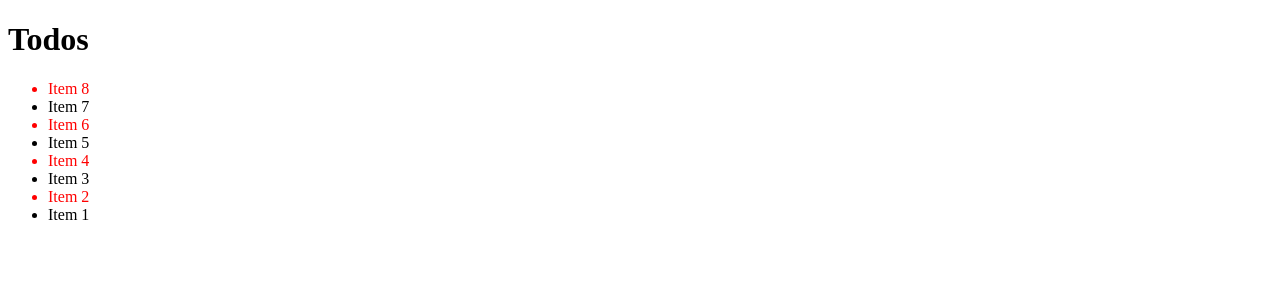
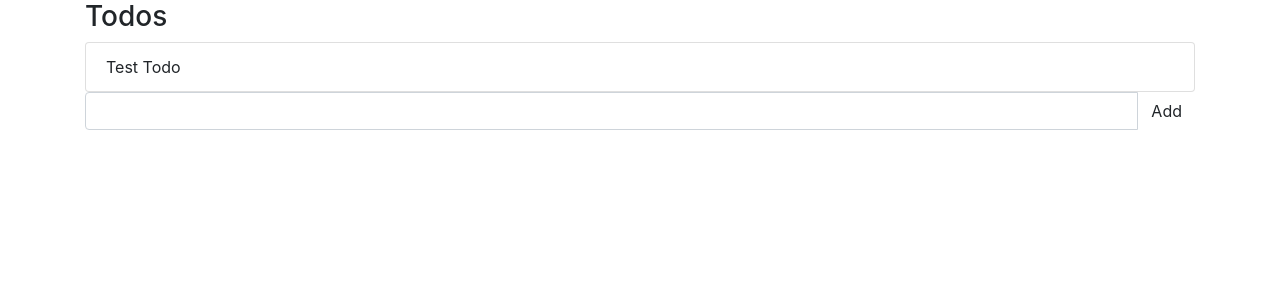
Before and after one commit to filipbugala/react_sages_course, a React (Create React App) app: page / in a window 1280 px wide. Shown: the top 300 px of the page. Built offline with nearby package versions, Linux system fonts and the light colour scheme.

Commit message:
onChange events, event proxy, event.persist

```diff
--- a/package.json
+++ b/package.json
@@ -3,6 +3,7 @@
   "version": "0.1.0",
   "private": true,
   "dependencies": {
+    "bootstrap": "^4.1.0",
     "react": "^16.3.1",
     "react-dom": "^16.3.1",
     "react-scripts-ts": "2.15.1"
--- a/src/App.tsx
+++ b/src/App.tsx
@@ -1,19 +1,48 @@
 import * as React from 'react';
-import './App.css';
-
-import logo from './logo.svg';
+import { TodoList } from './todos/TodoList';
+import { Todo } from './todos/todo';
+import { ChangeEvent } from 'react';
+// import logo from './logo.svg';
 
 class App extends React.Component {
+
+  state = {
+    todos: [
+      {
+        id: 123,
+        title: 'Test Todo',
+        completed: false
+      }
+    ] as Todo[],
+    newTitle:''
+  }
+
+  titleChange(event: ChangeEvent<HTMLInputElement>) {
+    // event.persist()
+    const value = event.target.value;
+
+      setTimeout( () => {
+        console.log(value);
+      },0)
+  }
+
   public render() {
     return (
-      <div className="App">
-        <header className="App-header">
-          <img src={logo} className="App-logo" alt="logo" />
-          <h1 className="App-title">Welcome to React</h1>
-        </header>
-        <p className="App-intro">
-          Witaj w React
-        </p>
+      <div className="container">
+        <div className="row">
+          <div className="col">
+
+            <h3>Todos</h3>
+            <TodoList todos={this.state.todos} />
+
+            <div className="input-group">
+              <input type="text" className="form-control" onChange={this.titleChange} />
+              <button className="btn">Add</button>
+            </div>
+            {  }
+
+          </div>
+        </div>
       </div>
     );
   }
--- a/src/index.tsx
+++ b/src/index.tsx
@@ -1,42 +1,11 @@
 import * as React from 'react';
 import * as ReactDOM from 'react-dom';
-// import App from './App';
-// import './index.css';
-// import registerServiceWorker from './registerServiceWorker';
+import App from './App';
+import 'bootstrap/dist/css/bootstrap.css';
+import registerServiceWorker from './registerServiceWorker';
 
-// ReactDOM.render(
-//   <App />,
-//   document.getElementById('root') as HTMLElement
-// );
-// registerServiceWorker();
-
-const lista = [1, 2, 3, 4, 5].reverse()
-
-
-const Section = (props: { list: any[], title: string }) => {
-  return <div>
-    <h1>{props.title || 'Todos'}</h1>
-    <ul>
-      {props.list.map(
-        x => <li key={x} className="list-item"
-                style={{ color: x % 2 == 0 ? 'red' : 'black' }} >
-            Item {x}
-        </li>
-      )}
-    </ul>
-  </div>
-}
-
-setInterval(() => {
-  lista.unshift(lista.length + 1)
-
-  ReactDOM.render(
-     <Section list={lista} title="Todos" />,
-     document.getElementById('root'))
-}, 1500)
-
-
-
-
-window['React'] = React;
-window['ReactDOM'] = ReactDOM
+ReactDOM.render(
+  <App />,
+  document.getElementById('root') as HTMLElement
+);
+registerServiceWorker();
--- /dev/null
+++ b/src/test.scss
@@ -0,0 +1,5 @@
+$color: red;
+
+h1{
+  color: $color !important
+}
--- /dev/null
+++ b/src/todos/TodoList.tsx
@@ -0,0 +1,16 @@
+import { Todo } from "./todo";
+import * as React from "react";
+
+interface Props {
+  todos: Todo[]
+}
+
+export const TodoList = (props: Props) => {
+  return <ul className="list-group">
+    {props.todos.map(todo =>
+      <li className="list-group-item" key={todo.id}>
+        {todo.title}
+      </li>
+    )}
+  </ul>
+}
--- /dev/null
+++ b/src/todos/todo.ts
@@ -0,0 +1,5 @@
+export interface Todo{
+  id: number
+  title: string
+  completed: boolean
+}
```
